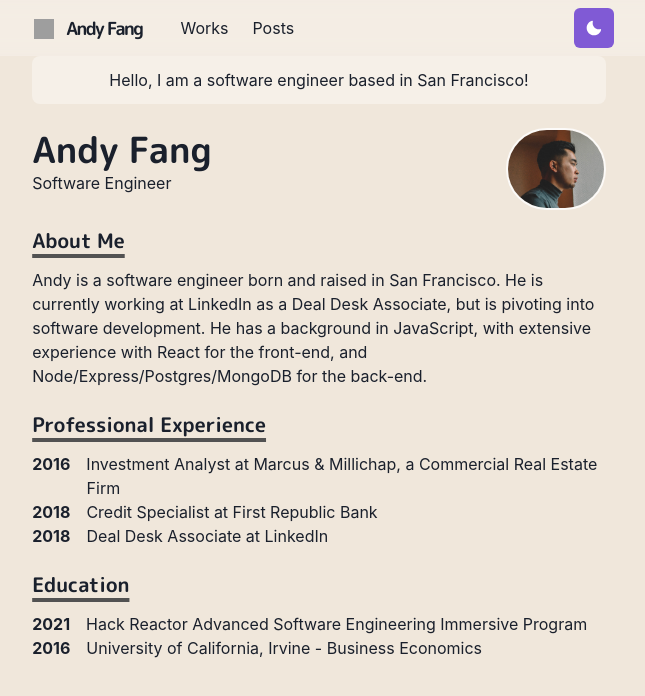
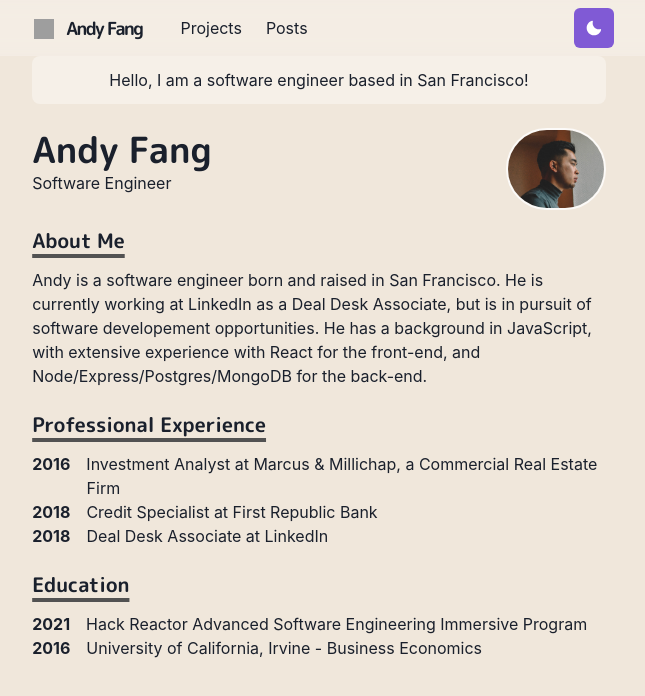
Before and after one commit to fang-andy/portfolio, a Next.js app: page / in a window 1280 px wide. Shown: the top 696 px of the page, without its empty margins (321-966 px from the left). Built offline with nearby package versions, Linux system fonts and the light colour scheme; grey boxes are pictures that could not be loaded.

Commit message:
created projects page and grid layout component

```diff
--- a/components/navbar.js
+++ b/components/navbar.js
@@ -69,8 +69,8 @@ const Navbar = (props) => {
           flexGrow={1}
           mt={{ base: 4, nmd: 0 }}
         >
-          <LinkItem href="/works" path={path}>
-            Works
+          <LinkItem href="/projects" path={path}>
+            Projects
           </LinkItem>
           <LinkItem href="/posts" path={path}>
             Posts
@@ -91,8 +91,8 @@ const Navbar = (props) => {
                 <NextLink href="/" passHref>
                   <MenuItem as={Link}>About</MenuItem>
                 </NextLink>
-                <NextLink href="/works" passHref>
-                  <MenuItem as={Link}>Works</MenuItem>
+                <NextLink href="/projects" passHref>
+                  <MenuItem as={Link}>Projects</MenuItem>
                 </NextLink>
                 <NextLink href="/posts" passHref>
                   <MenuItem as={Link}>Posts</MenuItem>
--- a/pages/index.js
+++ b/pages/index.js
@@ -53,7 +53,7 @@ const Page = () => {
           About Me
         </Heading>
         <p>Andy is a software engineer born and raised in San Francisco.
-          He is currently working at LinkedIn as a Deal Desk Associate, but is pivoting into software development.
+          He is currently working at LinkedIn as a Deal Desk Associate, but is in pursuit of software developement opportunities.
           He has a background in JavaScript, with extensive experience with React for the front-end, and
           Node/Express/Postgres/MongoDB for the back-end.</p>
       </Section>
```
Also changed, not shown: components/grid-item.js (added, +22 -0 lines), pages/projects.js (added, +14 -0 lines).
